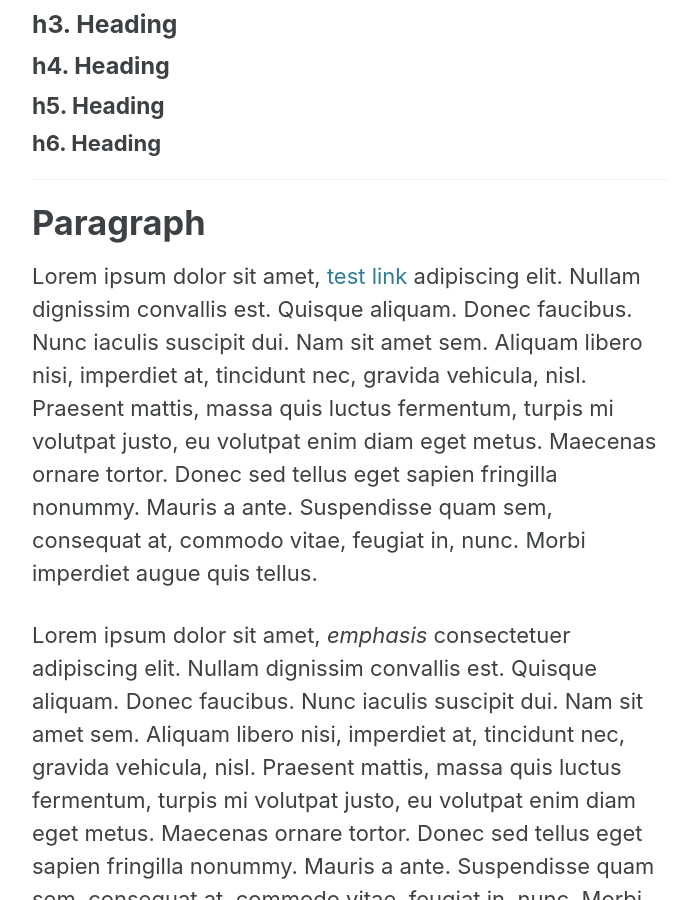
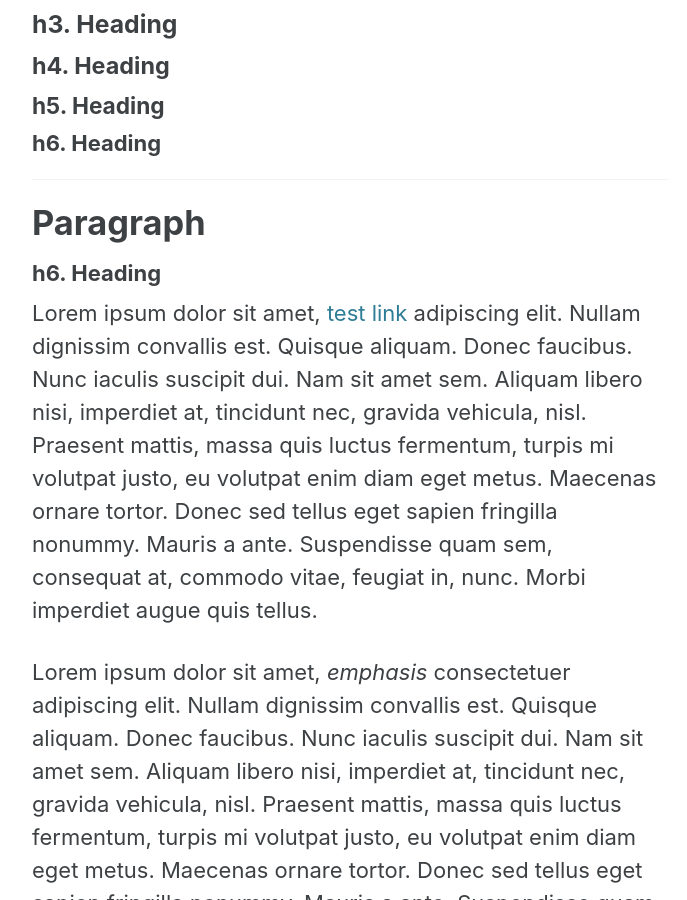
Before and after one commit to anantjoshi97/website, a Jekyll site: the page built from _pages/typography.md, in a window 1280 px wide and 900 px high, scrolled down 500 px. Shown: the whole window, without its empty margins (290-977 px from the left). Built offline with Jekyll 4.4.1, drawn with Linux system fonts in a browser that asks for light colours; cached includes are drawn as plain includes.

Commit message:
Updated typography

```diff
--- a/_pages/typography.md
+++ b/_pages/typography.md
@@ -20,7 +20,7 @@ permalink: /typography/
 <hr>
 
 <h1 id="paragraph">Paragraph</h1>
-
+<h6>h6. Heading</h6>
 <p>Lorem ipsum dolor sit amet, <a href="#" title="test link">test link</a> adipiscing elit. Nullam dignissim convallis est. Quisque aliquam. Donec faucibus. Nunc iaculis suscipit dui. Nam sit amet sem. Aliquam libero nisi, imperdiet at, tincidunt nec, gravida vehicula, nisl. Praesent mattis, massa quis luctus fermentum, turpis mi volutpat justo, eu volutpat enim diam eget metus. Maecenas ornare tortor. Donec sed tellus eget sapien fringilla nonummy. Mauris a ante. Suspendisse quam sem, consequat at, commodo vitae, feugiat in, nunc. Morbi imperdiet augue quis tellus.</p>
 
 <p>Lorem ipsum dolor sit amet, <em>emphasis</em> consectetuer adipiscing elit. Nullam dignissim convallis est. Quisque aliquam. Donec faucibus. Nunc iaculis suscipit dui. Nam sit amet sem. Aliquam libero nisi, imperdiet at, tincidunt nec, gravida vehicula, nisl. Praesent mattis, massa quis luctus fermentum, turpis mi volutpat justo, eu volutpat enim diam eget metus. Maecenas ornare tortor. Donec sed tellus eget sapien fringilla nonummy. Mauris a ante. Suspendisse quam sem, consequat at, commodo vitae, feugiat in, nunc. Morbi imperdiet augue quis tellus.</p>
```
